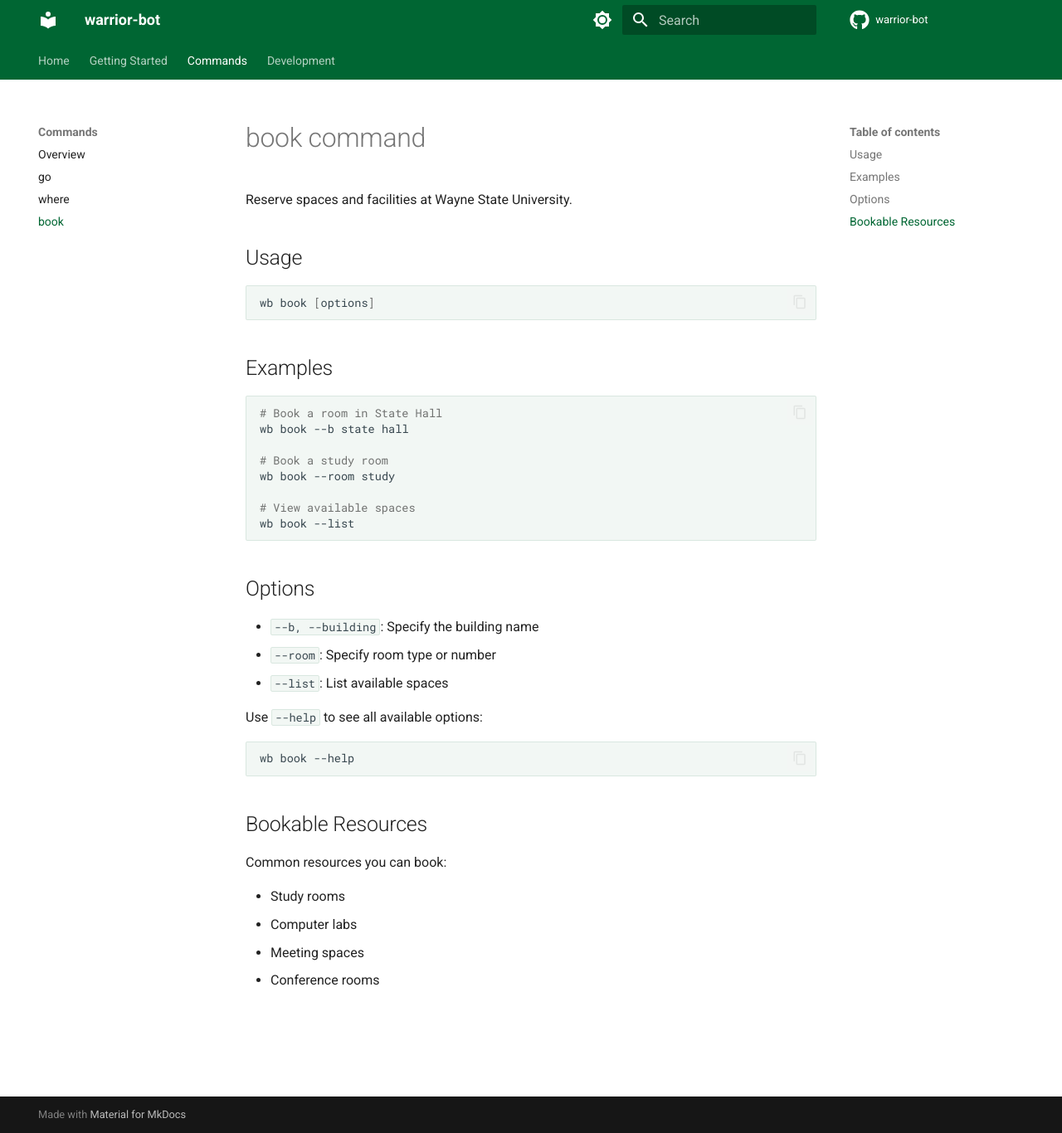
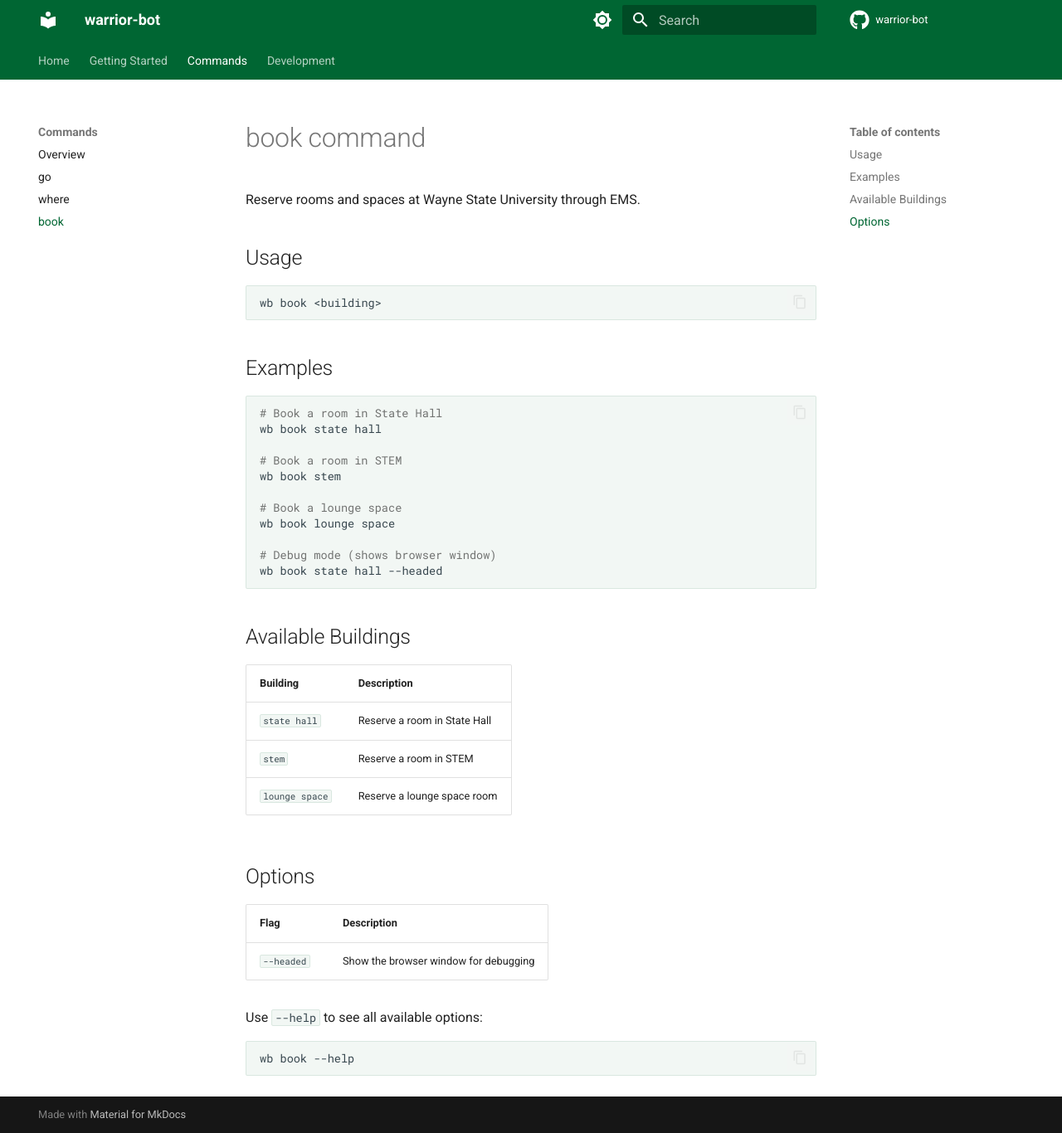
Before and after one commit to WSU-4110/warrior-bot, an MkDocs documentation site: the page built from docs/commands/book.md, in a window 1280 px wide and 1366 px high. Shown: the whole window at 83% size. Built offline with MkDocs 1.6.1 and Material for MkDocs 9.7.7, drawn with Linux system fonts in a browser that asks for light colours; comment, search, counter and statistics services are not loaded.

Commit message:
Update documentation to reflect current project structure and commands

````diff
--- a/docs/commands/book.md
+++ b/docs/commands/book.md
@@ -1,43 +1,42 @@
 # book command
 
-Reserve spaces and facilities at Wayne State University.
+Reserve rooms and spaces at Wayne State University through EMS.
 
 ## Usage
-
 ```bash
-wb book [options]
+wb book <building>
 ```
 
 ## Examples
-
 ```bash
 # Book a room in State Hall
-wb book --b state hall
+wb book state hall
 
-# Book a study room
-wb book --room study
+# Book a room in STEM
+wb book stem
 
-# View available spaces
-wb book --list
+# Book a lounge space
+wb book lounge space
+
+# Debug mode (shows browser window)
+wb book state hall --headed
 ```
+
+## Available Buildings
+
+| Building | Description |
+|----------|-------------|
+| `state hall` | Reserve a room in State Hall |
+| `stem` | Reserve a room in STEM |
+| `lounge space` | Reserve a lounge space room |
 
 ## Options
 
-- `--b, --building`: Specify the building name
-- `--room`: Specify room type or number
-- `--list`: List available spaces
+| Flag | Description |
+|------|-------------|
+| `--headed` | Show the browser window for debugging |
 
 Use `--help` to see all available options:
-
 ```bash
 wb book --help
 ```
-
-## Bookable Resources
-
-Common resources you can book:
-
-- Study rooms
-- Computer labs
-- Meeting spaces
-- Conference rooms
````
Also changed, not shown: docs/commands/go.md (+14 -9 lines), docs/commands/index.md (+32 -26 lines), docs/development/architecture.md (+23 -9 lines), docs/getting-started/installation.md (+1 -1 lines).
